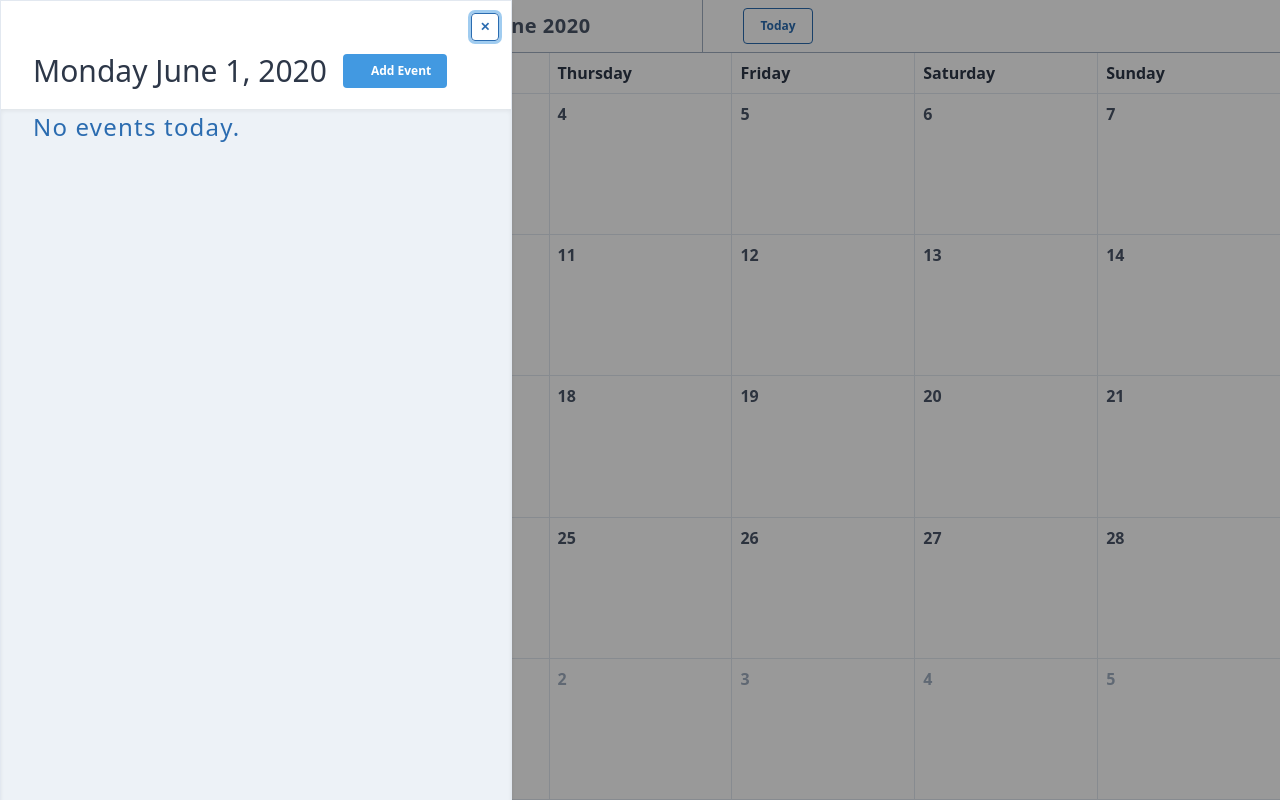
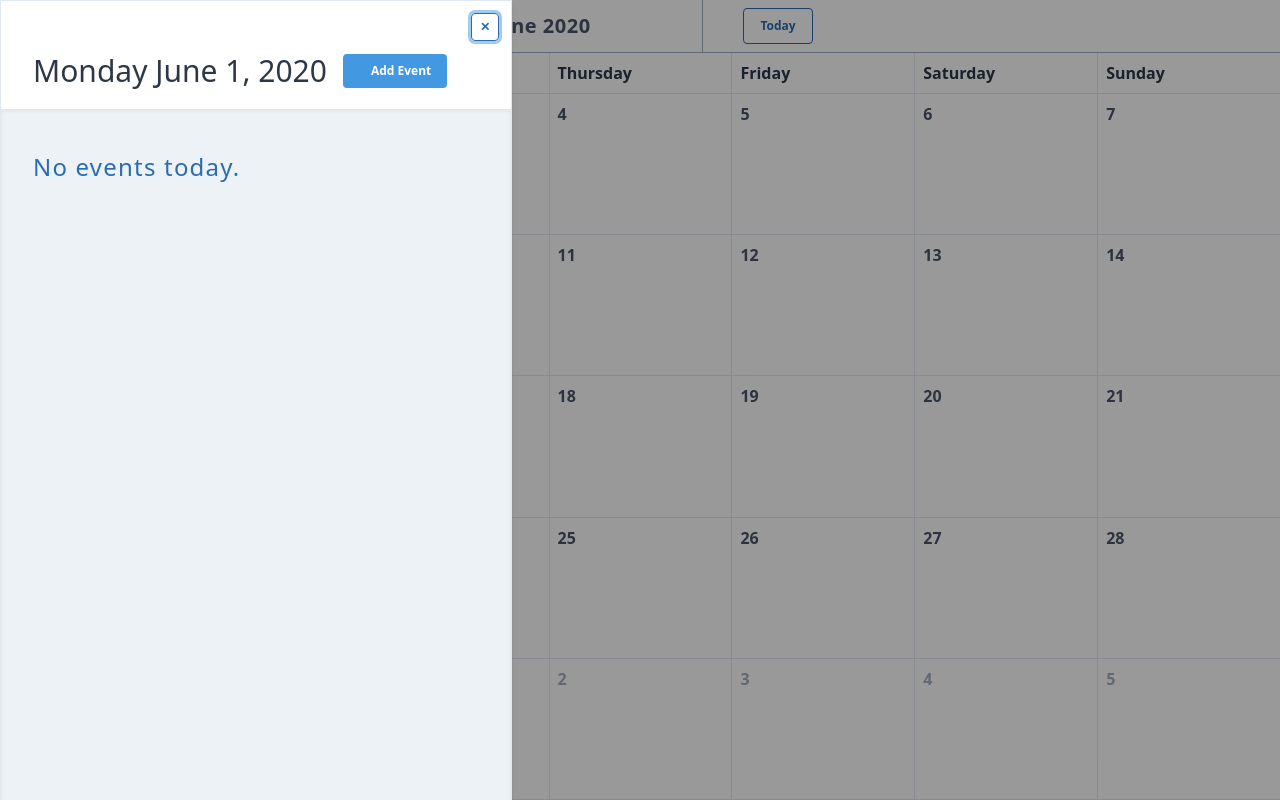
Before and after one commit to beaucouplus/calendar, a React (Create React App) app: page / in a window 1280 px wide. Both pictures are taken after a click on the button "Today". Built offline with nearby package versions, Linux system fonts and the light colour scheme.

Commit message:
redesign-modal > solved margin problems

```diff
--- a/src/Event.js
+++ b/src/Event.js
@@ -17,7 +17,7 @@ function Event({ event, onDeleteEvent }) {
                    text-md text-gray-800
                    focus:outline-none
                    border-2 border-transparent
-                   focus:border-blue-600
+                   focus:border-blue-300 hover:border-blue-600
                    cursor-pointer`;
 
   return (
--- a/src/EventContainer.js
+++ b/src/EventContainer.js
@@ -51,7 +51,7 @@ function EventContainer({ events, date, displayForm, onCloseForm }) {
       </>
       <>
         {currentPage === "none" && (
-          <div className="text-blue-700 text-2xl tracking-wider">
+          <div className="mt-10 text-blue-700 text-2xl tracking-wider">
             No events today.
           </div>
         )}
--- a/src/EventForm.js
+++ b/src/EventForm.js
@@ -64,7 +64,7 @@ function EventForm({ events, date, display, onAddEvent, onClose }) {
       {display && (
         <form
           action=""
-          className="w-full bg-white p-10 rounded-lg"
+          className="mt-10 w-full bg-white p-10 rounded-lg"
           onSubmit={handleSubmit}
         >
           <div id="form-title" className="">
```
